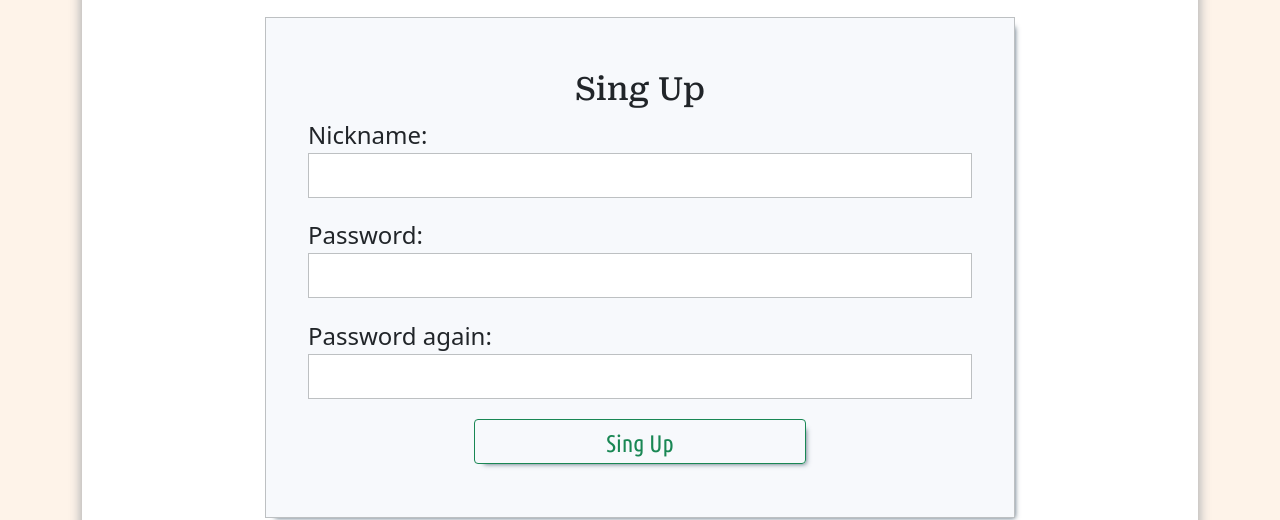
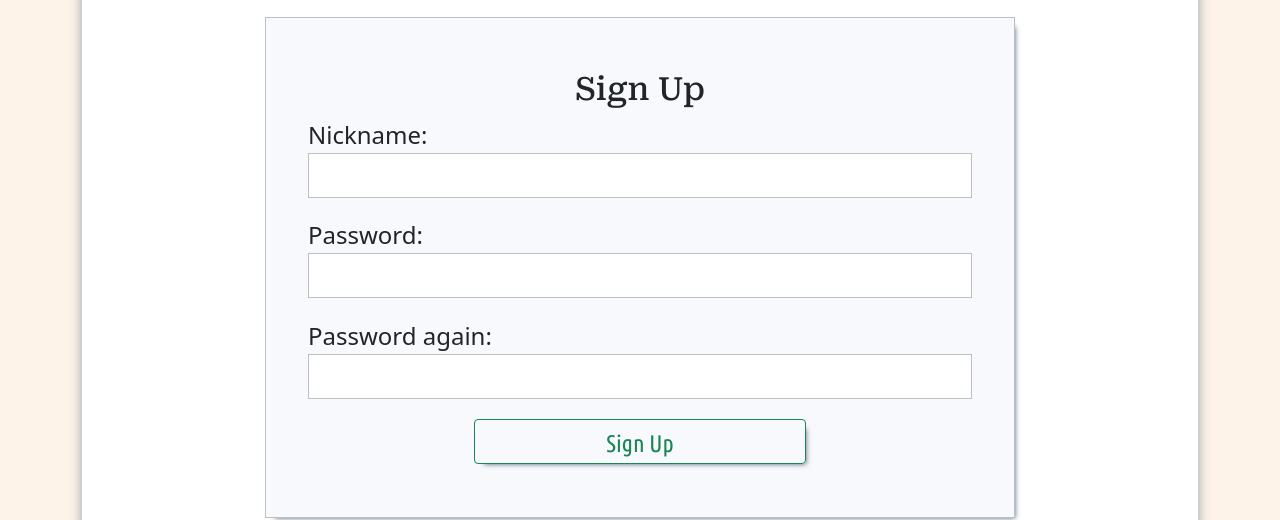
Before and after one commit to AnigalHub/WishList, a Vue app in the folder wish_list.client/: page / in a window 1280 px wide. Shown: the part 425-945 px from the top of the page. Built offline with nearby package versions, Linux system fonts and the light colour scheme.

Commit message:
убрана опечатка + стили вынесены в общий файл

```diff
--- a/wish_list.client/src/components/singUp.vue
+++ b/wish_list.client/src/components/singUp.vue
@@ -1,13 +1,13 @@
 <template>
     <div>
-        <h2>Sing Up</h2>
+        <h2>Sign Up</h2>
         <label class="text">Nickname:</label>
         <input>
         <label class="text">Password:</label>
         <input>
         <label class="text">Password again:</label>
         <input>
-        <b-button class="save" variant="outline-success">Sing Up</b-button>
+        <b-button class="save" variant="outline-success">Sign Up</b-button>
     </div>
 </template>
 
```
